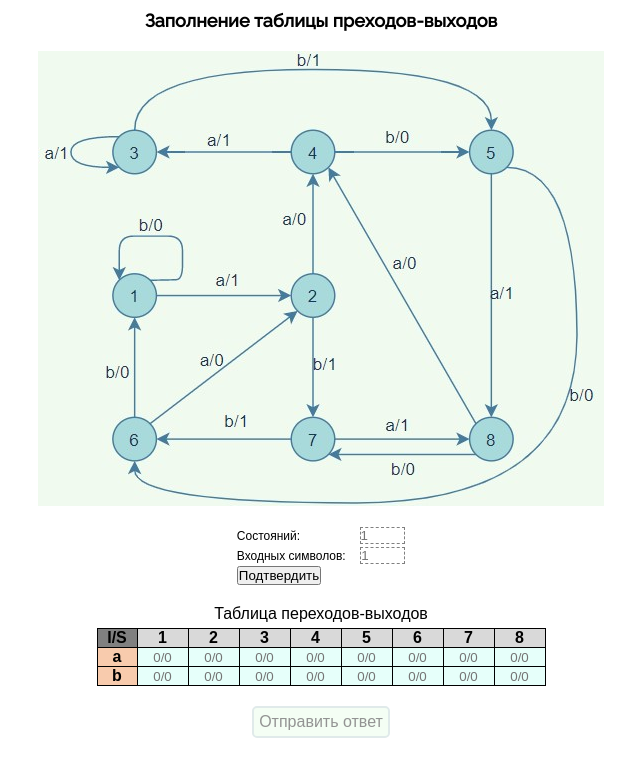
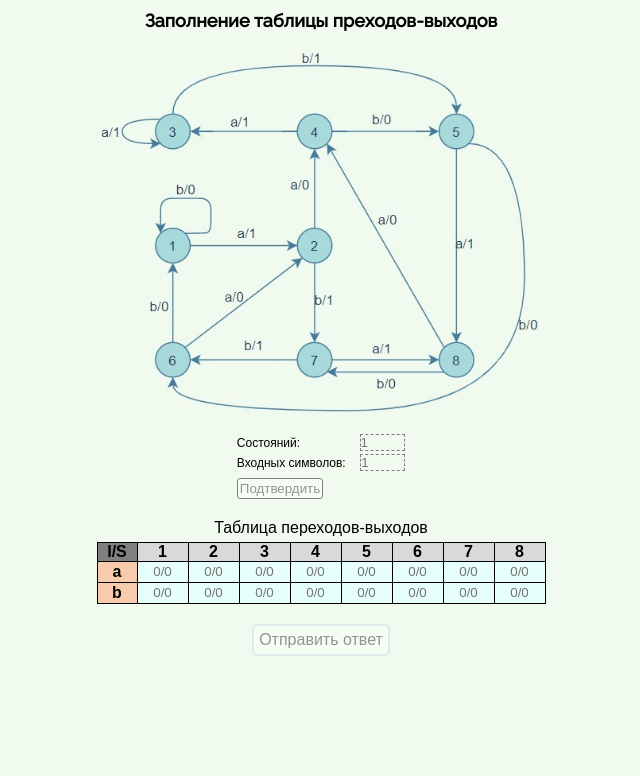
Before and after one commit to KemtaTam/Filling-in-the-transition-exit-table, a plain HTML site: page index.html in a window 1280 px wide. Shown: the whole page, without its empty margins (319-959 px from the left). Drawn offline with Linux system fonts and the light colour scheme.

Commit message:
Update style.css

```diff
--- a/style.css
+++ b/style.css
@@ -1,6 +1,7 @@
 *{
     margin: 0; padding: 0;
     box-sizing: border-box;
+    background-color: #F1FAEEFF;
 }
 header{
     font-family: 'Raleway', sans-serif;
@@ -13,6 +14,7 @@ header{
 img{
     display: flex;
     margin: 20px auto;
+    width: 450px;
 }
 
 form{
@@ -38,8 +40,16 @@ form{
     border: 1px dashed grey;
 }
 mark{
-    background-color: white;
+    background-color: #F1FAEEFF;
     font-size: 12px;
+}
+.enter_button{
+    padding: 2px;
+    border-radius: 3px;
+    border: 1px solid grey;
+    background-color: #F4FEF4FF;
+    color: #8E8E8EF3;
+    margin-top: 5px;
 }
 /*End entering the number of states and input symbols*/
 
@@ -68,9 +78,7 @@ th{
     border: 1px solid black;
 }
 
-.first_col{
-    width: 40px;
-}
+.first_col{width: 40px;}
 .t_1-1{background-color: #808080FF;}
 .t_2-1{background-color: #F8CBADFF;}
 .t_3-1{background-color: #F8CBADFF;}
@@ -81,23 +89,28 @@ th{
 .second_row :nth-child(n+2){
     background-color: #E6FFFAFF;
 }
+.third_row :nth-child(n+2){
+    background-color: #E6FFFAFF;
+}
+
 .second_row :hover{
-    /*border: 1px solid black;*/
     background-color: #ACFFFFFF;
     transition: all 0.2s linear 0s;
 }
-
-.third_row :nth-child(n+2){
-    background-color: #E6FFFAFF;
+.second_row th:hover:first-child{
+    background-color: #F8CBADFF;
 }
 .third_row :hover{
-    /*border: 1px solid black;*/
     background-color: #ACFFFFFF;
     transition: all 0.2s linear 0s;
+}
+.third_row th:hover:first-child{
+    background-color: #F8CBADFF;
 }
 
 .valueOfTable{
     width: 50px;
+    height: 20px;
     text-align: center;
     border: none;
     background-color: #E6FFFAFF;
```
